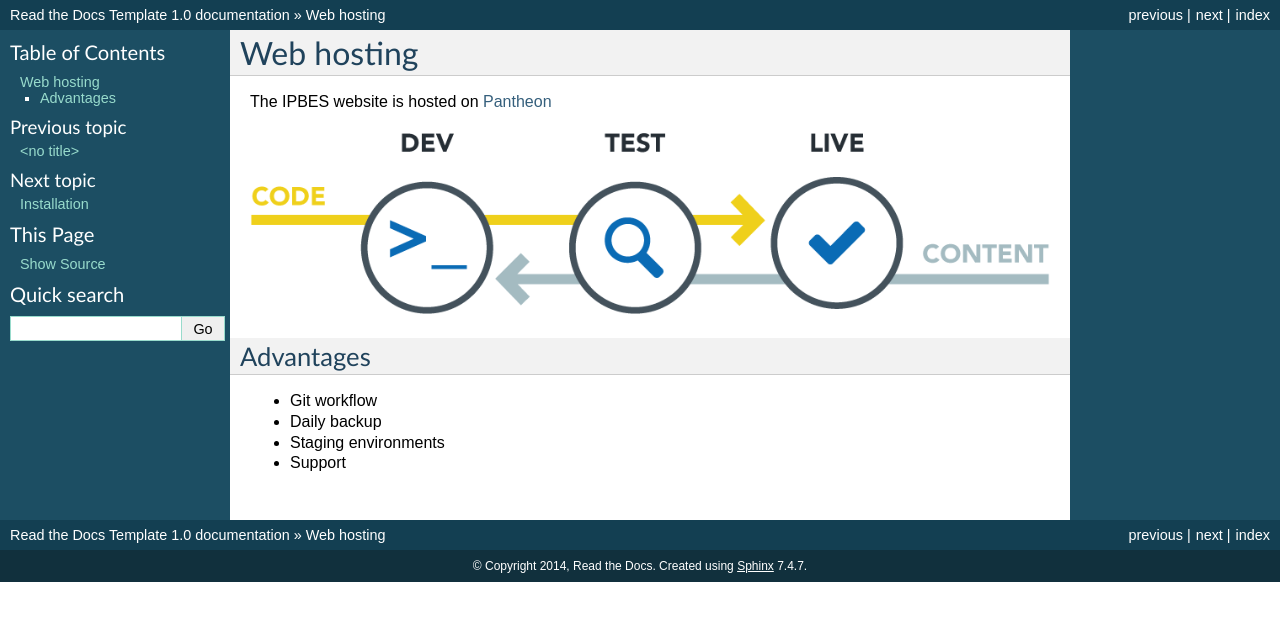
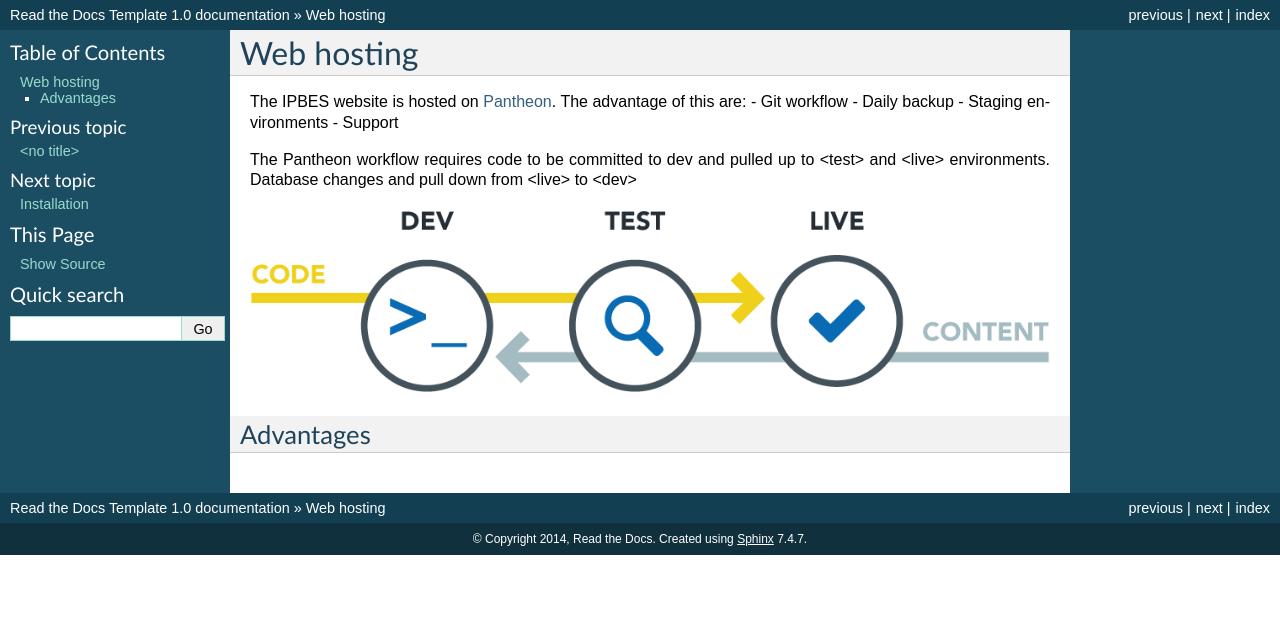
Before and after one commit to ipbes/ipbeswebdocs, a Sphinx documentation site: the page built from docs/hosting.rst, in a window 1280 px wide. Shown: the top 621 px of the page. Built offline with Sphinx 7.4.7, drawn with Linux system fonts in a browser that asks for light colours.

Commit message:
Update hosting.rst

```diff
--- a/docs/hosting.rst
+++ b/docs/hosting.rst
@@ -1,6 +1,12 @@
 Web hosting
 ===========
-The IPBES website is hosted on Pantheon_
+The IPBES website is hosted on Pantheon_. The advantage of this are:
+- Git workflow
+- Daily backup
+- Staging environments
+- Support
+
+The Pantheon workflow requires code to be committed to dev and pulled up to <test> and <live> environments. Database changes and pull down from <live> to <dev>
 
 .. image:: images/pantheon_workflow.png
    :alt: Pantheon code and database flows.
```
Also changed, not shown: other parts of docs/hosting.rst (+1 -4 lines).
